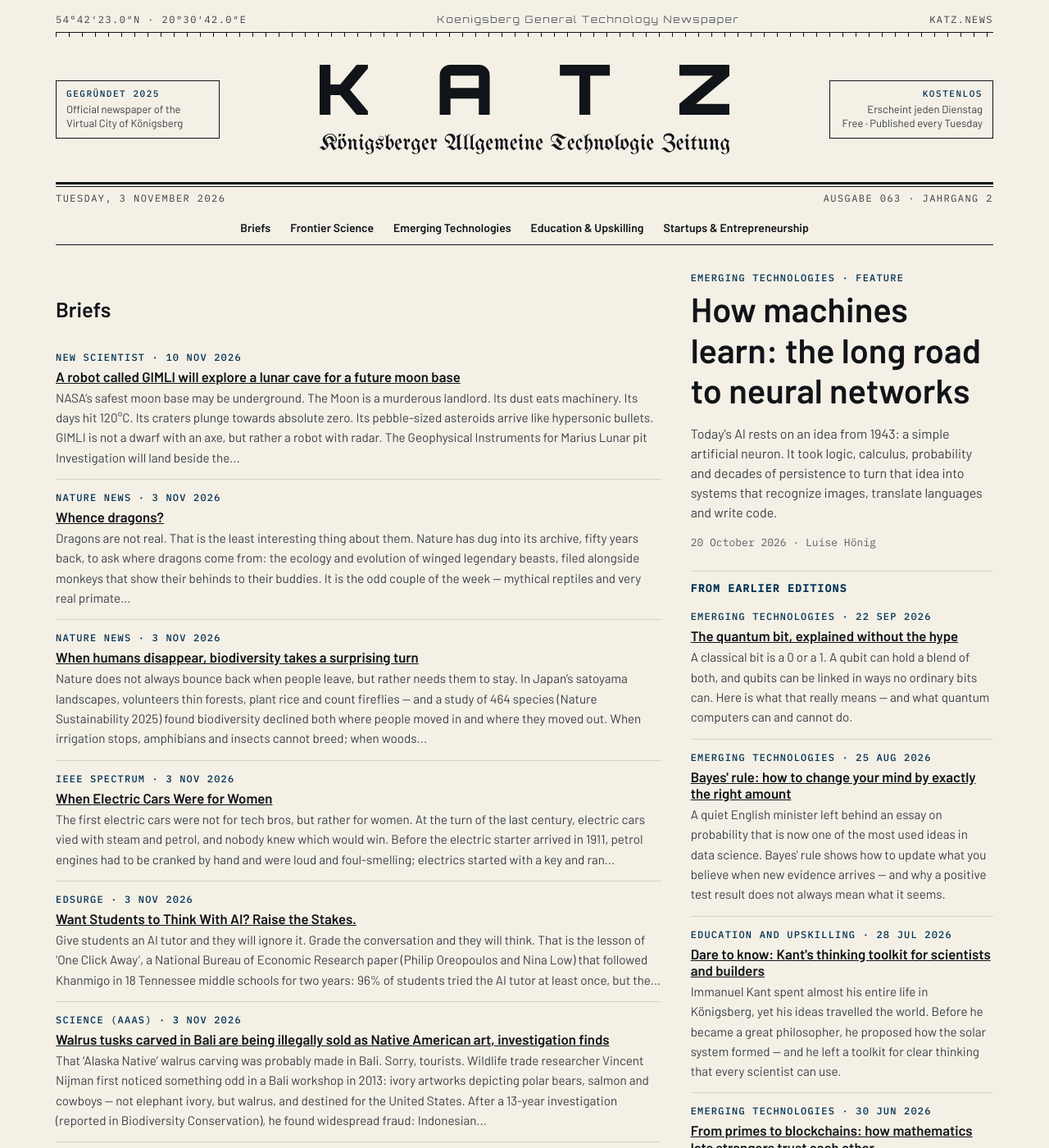
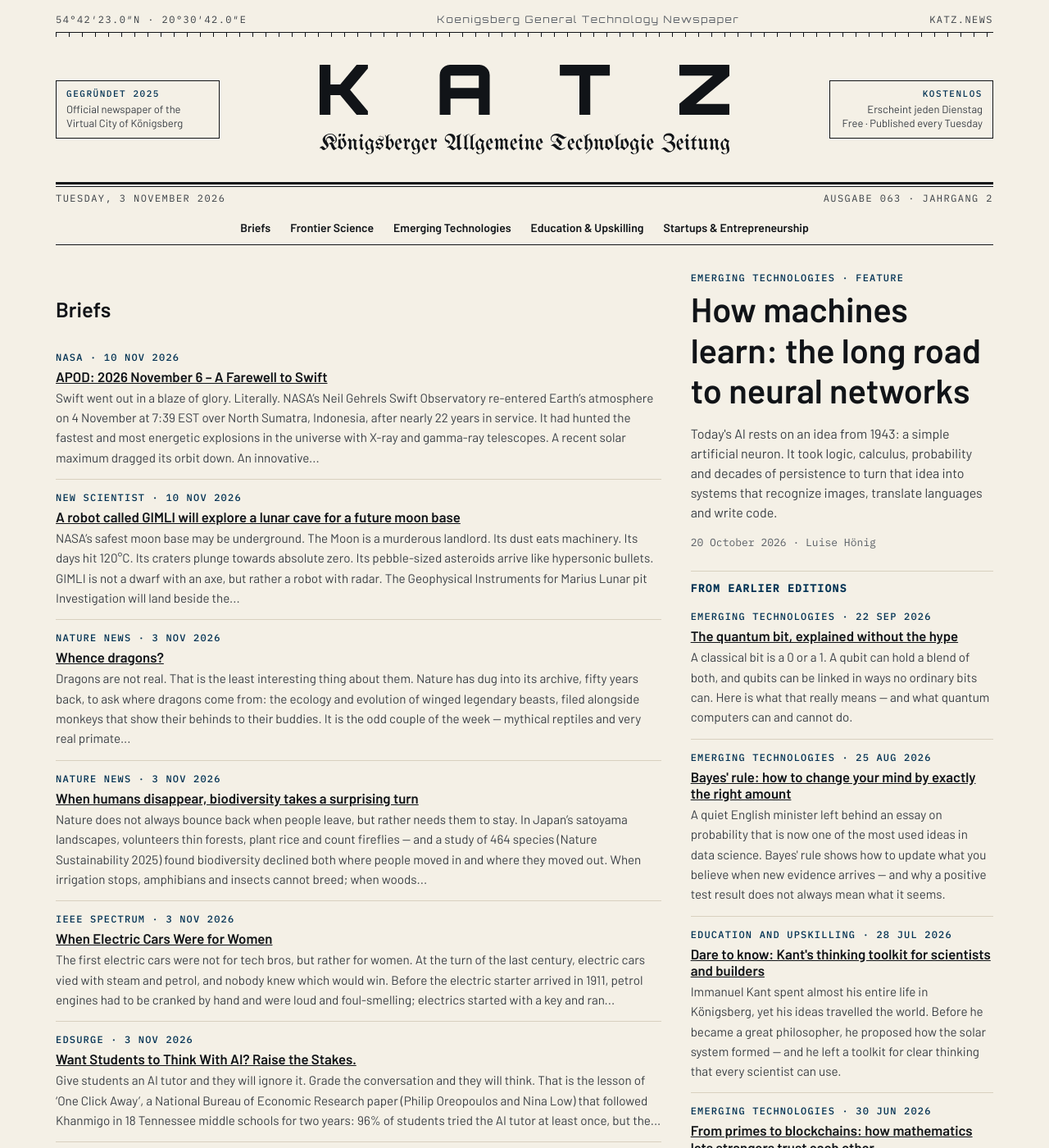
Before and after one commit to katz-news/katz.news, a Jekyll site: the page built from index.html, in a window 1280 px wide and 1400 px high. Shown: the whole window at 82% size. Built offline with Jekyll 4.4.1, drawn with Linux system fonts in a browser that asks for light colours; some of the changed text lies outside the part shown.

Commit message:
Publish 2026-11-06

```diff
--- a/_data/build.yml
+++ b/_data/build.yml
@@ -1 +1 @@
-published_at: 2026-11-06T15:06:21Z
+published_at: 2026-11-06T15:07:15Z
--- /dev/null
+++ b/_posts/briefs/2026-11-06-apod-2026-november-6-a-farewell-to-swift.md
@@ -0,0 +1,9 @@
+---
+published: true
+title: "APOD: 2026 November 6 – A Farewell to Swift"
+date: 2026-11-10
+section: science
+source_name: NASA
+source_url: https://science.nasa.gov/image-article/apod-2026-november-6-a-farewell-to-swift/
+---
+Swift went out in a blaze of glory. Literally. NASA’s Neil Gehrels Swift Observatory re-entered Earth’s atmosphere on 4 November at 7:39 EST over North Sumatra, Indonesia, after nearly 22 years in service. It had hunted the fastest and most energetic explosions in the universe with X-ray and gamma-ray telescopes. A recent solar maximum dragged its orbit down. An innovative rescue mission to boost it failed. The farewell picture is a 2018 mosaic made from its first million images. The verdict is sweetly stellar: Swift died a shooting star, so its science can live forever.
```
